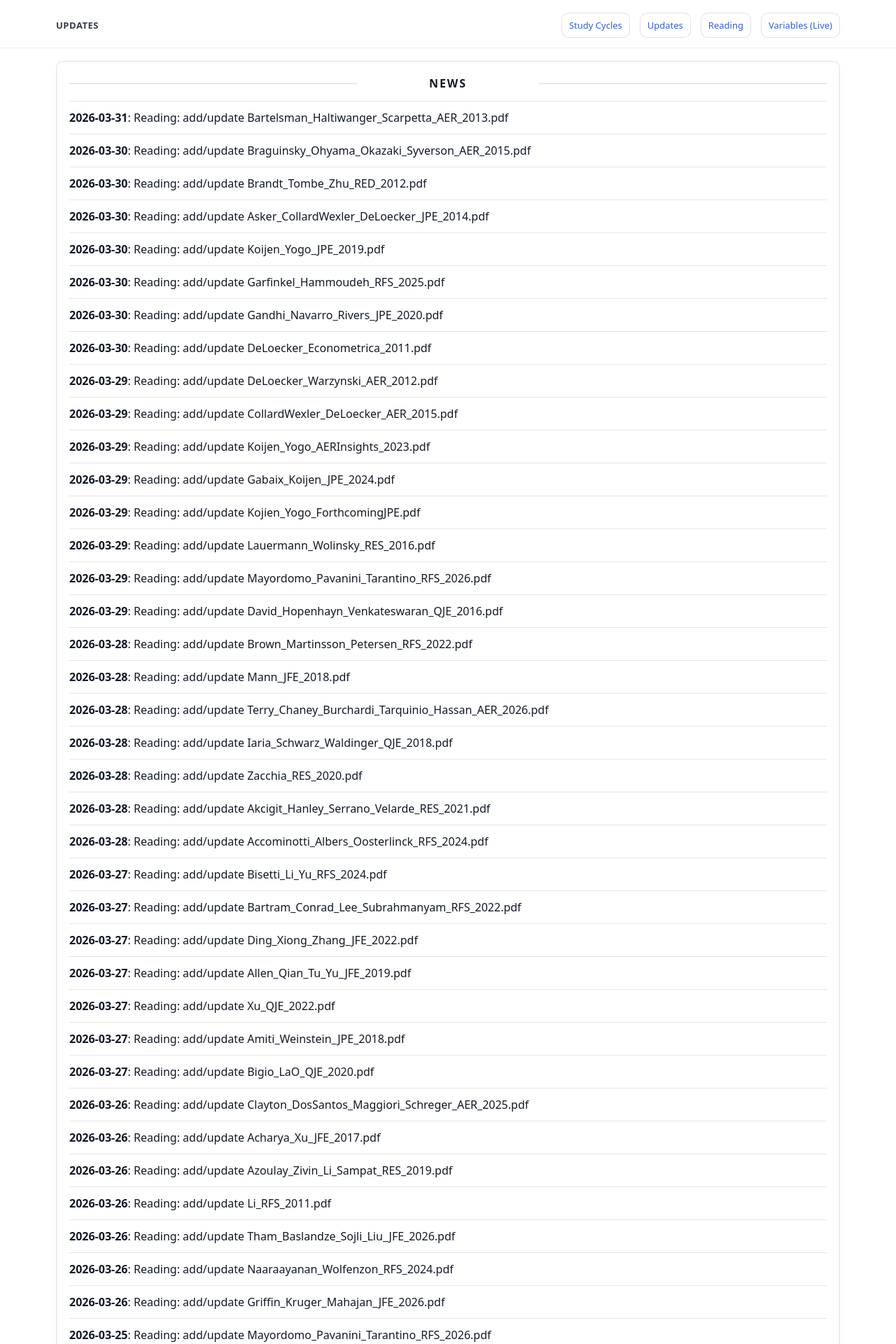
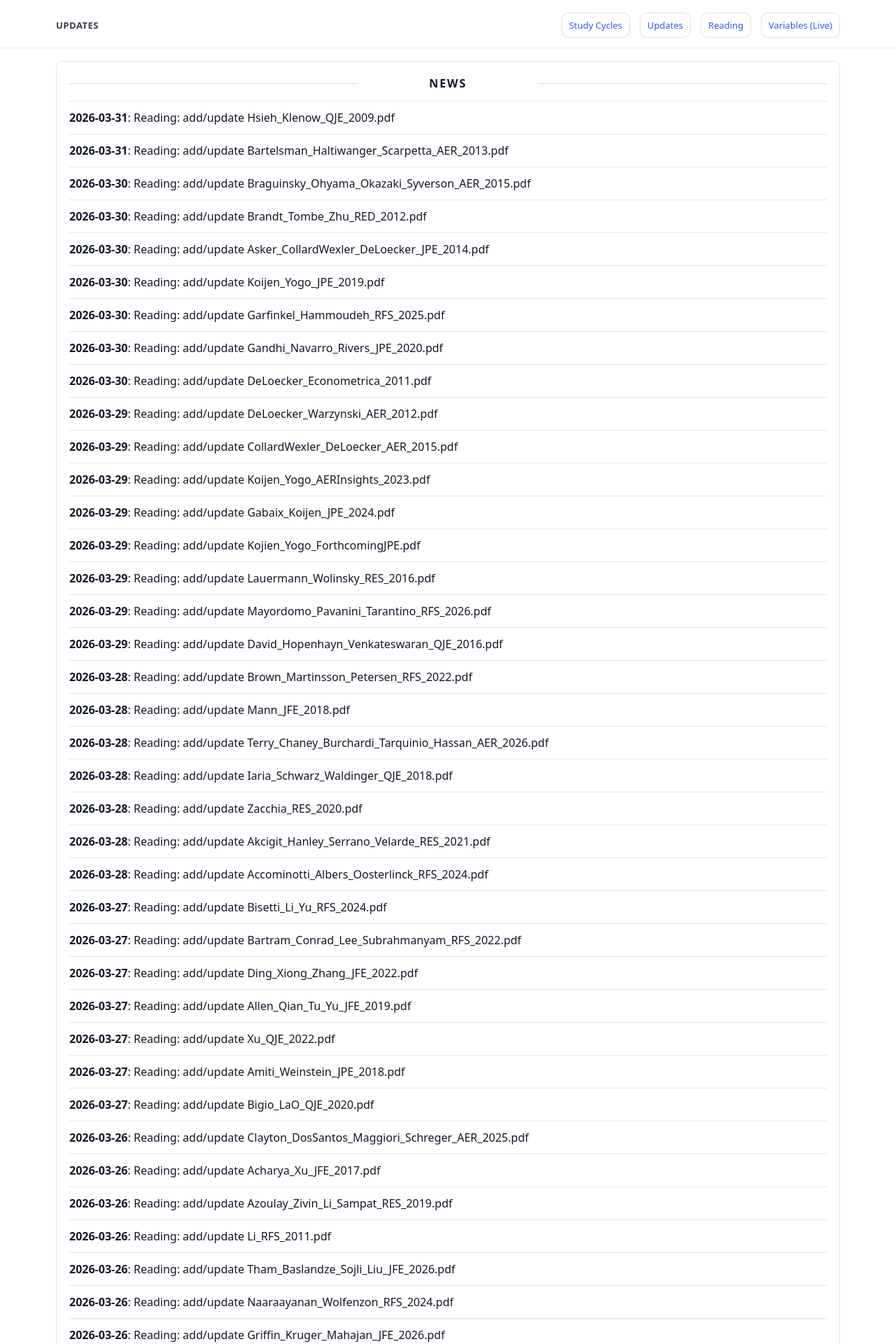
Before and after one commit to yaxinzn/study-archive, a Jekyll site: the page built from updates/index.md, in a window 1280 px wide. Shown: the top 1920 px of the page at 70% size. Built offline with Jekyll 4.4.1, drawn with Linux system fonts in a browser that asks for light colours; some of the changed text lies outside the part shown.

Commit message:
chore: update NEWS feed

```diff
--- a/_data/news.yml
+++ b/_data/news.yml
@@ -1,4 +1,7 @@
 # Auto-generated update history (sorted newest -> oldest). Do not edit manually.
+- ts: "1774953650"
+  date: "2026-03-31"
+  title: "Reading: add/update Hsieh_Klenow_QJE_2009.pdf"
 - ts: "1774900340"
   date: "2026-03-31"
   title: "Reading: add/update Bartelsman_Haltiwanger_Scarpetta_AER_2013.pdf"
```
